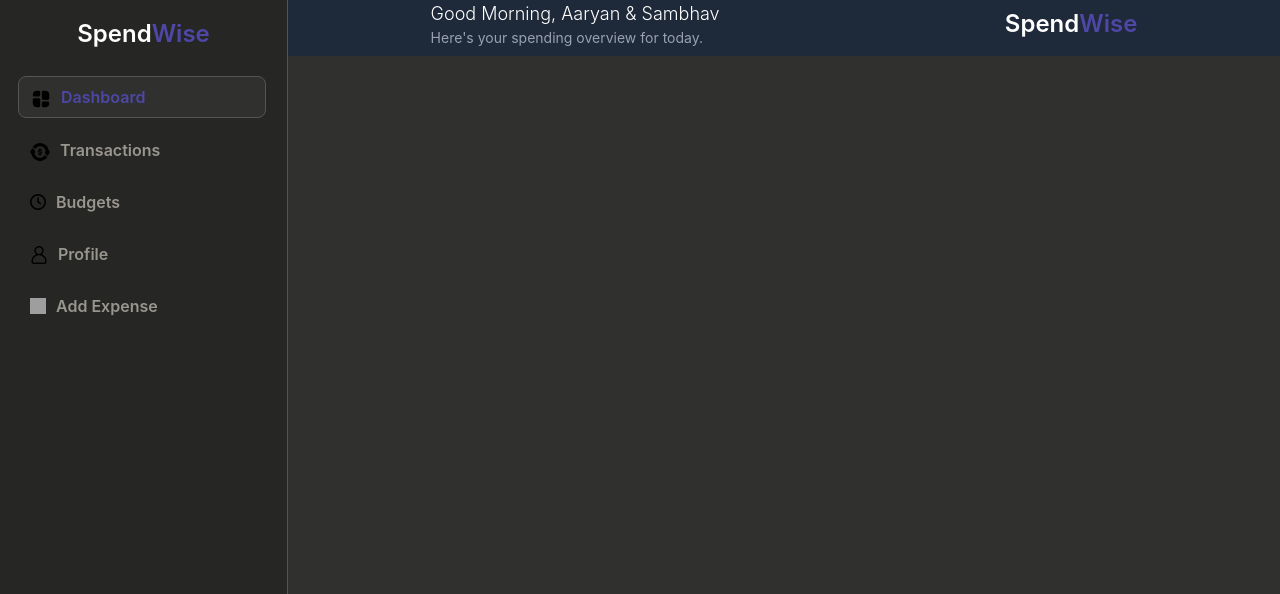
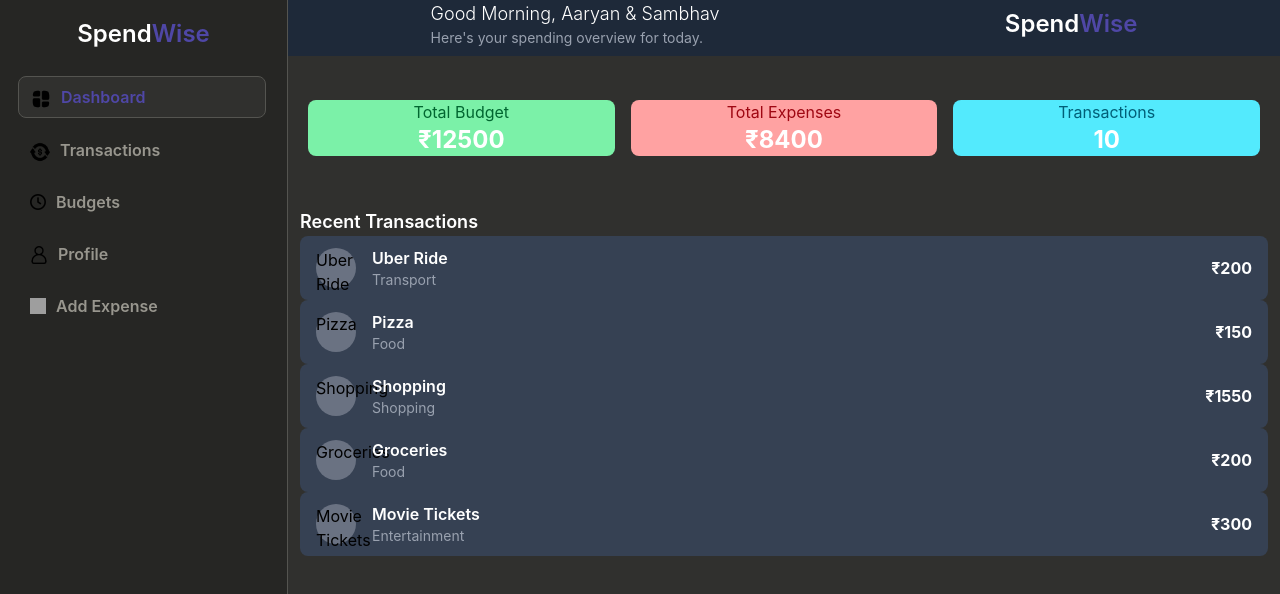
Before and after one commit to AaryanSingh31/Expense-tracker, a React (Vite) app: page / in a window 1280 px wide. Shown: the top 594 px of the page. Built offline with nearby package versions, Linux system fonts and the light colour scheme; grey boxes are pictures that could not be loaded.

Commit message:
Worked on transactions

```diff
--- a/index.html
+++ b/index.html
@@ -2,9 +2,8 @@
 <html lang="en">
   <head>
     <meta charset="UTF-8" />
-    <link rel="icon" type="image/svg+xml" href="/favicon.svg" />
     <meta name="viewport" content="width=device-width, initial-scale=1.0" />
-    <title>expense_tracker</title>
+    <title>Expense Tracker</title>
   </head>
   <body>
     <div id="root"></div>
--- a/src/components/Dashboard/Dashboard.jsx
+++ b/src/components/Dashboard/Dashboard.jsx
@@ -1,5 +1,7 @@
 import React from 'react'
 import {useState} from 'react'
+import SummaryCards from './SummaryCards'
+import RecentTransactions from '../Transactions/RecentTransactions'
 
 function Dashboard({totalSpent, budgetLeft, transactions}) {
 
@@ -15,6 +17,8 @@ function Dashboard({totalSpent, budgetLeft, transactions}) {
           <span className=" text-[#4f47a6] text-2xl font-semibold">Wise</span>
         </div>
       </div>
+      <SummaryCards totalBudget="12500" totalExpenses="8400" transactions="10" />
+      <RecentTransactions />
     </div>
   )
 }
--- /dev/null
+++ b/src/components/Dashboard/SummaryCards.jsx
@@ -0,0 +1,22 @@
+import React from 'react'
+
+function SummaryCards({totalBudget, totalExpenses, transactions}) {
+  return (
+    <div className="container flex justify-center items-center gap-4 p-5">
+      <div className="totalBudget w-1/3 h-12 py-7 bg-green-300 rounded-lg flex flex-col items-center justify-center transition-all duration-300 hover:shadow-[0_0_20px_rgba(134,239,172,0.8)]">
+        <h3 className="text-green-800">Total Budget</h3>
+        <p className="text-white font-bold text-2xl">₹{totalBudget}</p>
+      </div>
+      <div className="totalExpenses w-1/3 h-12 py-7 bg-red-300 rounded-lg flex flex-col items-center justify-center transition-all duration-300 hover:shadow-[0_0_20px_rgba(252,165,165,0.8)]">
+        <h3 className="text-red-800">Total Expenses</h3>
+        <p className="text-white font-bold text-2xl">₹{totalExpenses}</p>
+      </div>
+      <div className="transactions w-1/3 h-12 py-7 bg-cyan-300 rounded-lg flex flex-col items-center justify-center transition-all duration-300 hover:shadow-[0_0_20px_rgba(165,243,252,0.8)]">
+        <h3 className="text-cyan-800">Transactions</h3>
+        <p className="text-white font-bold text-2xl">{transactions}</p>
+      </div>
+    </div>
+  )
+}
+
+export default SummaryCards
--- /dev/null
+++ b/src/components/Transactions/RecentTransactions.jsx
@@ -0,0 +1,17 @@
+import React from 'react'
+import TransactionCard from './TransactionCard'
+import dummyExpenses from '../../dummy/dummyExp'
+
+function RecentTransactions() {
+  return (
+    <div className='mt-8 px-3'>
+        <h2 className='text-white font-semibold text-lg'>Recent Transactions</h2>
+        {
+            dummyExpenses.slice(0, 5).map((expense) => (
+                 <TransactionCard key={expense.id} expense={expense} />
+            ))}
+    </div>
+  )
+}
+
+export default RecentTransactions;
--- /dev/null
+++ b/src/components/Transactions/TransactionCard.jsx
@@ -0,0 +1,19 @@
+import react from 'react'
+import dummyExpenses from '../../dummy/dummyExp'
+
+function TransactionCard({expense}) {
+    return (
+        <div className='w-full h-16 bg-gray-700 rounded-lg flex items-center justify-between px-4'>
+            <div className='flex items-center gap-4'>
+                <div className="w-10 h-10 bg-gray-500 rounded-full ">{expense.title}</div>
+                <div className='flex flex-col'>
+                    <span className='text-white font-semibold'>{expense.title}</span>
+                    <span className='text-gray-400 text-sm'>{expense.category}</span>
+                </div>
+            </div>
+            <div className='text-white font-bold'>₹{expense.amount}</div>
+        </div>
+    )
+}
+
+export default TransactionCard
--- a/src/components/Transactions/Transactions.jsx
+++ b/src/components/Transactions/Transactions.jsx
@@ -1,8 +1,10 @@
 import React from 'react'
 
-function Transactions() {
+function Transactions({expenses}) {
   return (
-    <div className='w-full h-full rounded-r-2xl bg-[#30302e]'>Transaction</div>
+    <div className='w-full h-full rounded-r-2xl bg-[#30302e]'>
+
+    </div>
   )
 }
 
--- /dev/null
+++ b/src/dummy/dummyExp.js
@@ -0,0 +1,40 @@
+const dummyExpenses = [
+    {
+        id: 1,
+        title: 'Uber Ride',
+        amount: 200,
+        category: 'Transport',
+        date: '2024-06-01'
+    },
+    {
+        id: 2,
+        title: 'Pizza',
+        amount: 150,
+        category: 'Food',
+        date: '2024-06-02'
+
+    },
+    {
+        id: 3,
+        title: 'Shopping',
+        amount: 1550,
+        category: 'Shopping',
+        date: '2024-06-02'
+    },
+    {
+        id: 4,
+        title: 'Groceries',
+        amount: 200,
+        category: 'Food',
+        date: '2024-06-04'
+    },
+    {
+        id: 5,
+        title: 'Movie Tickets',
+        amount: 300,
+        category: 'Entertainment',
+        date: '2024-06-05'
+    }
+]
+
+export default dummyExpenses;
```
